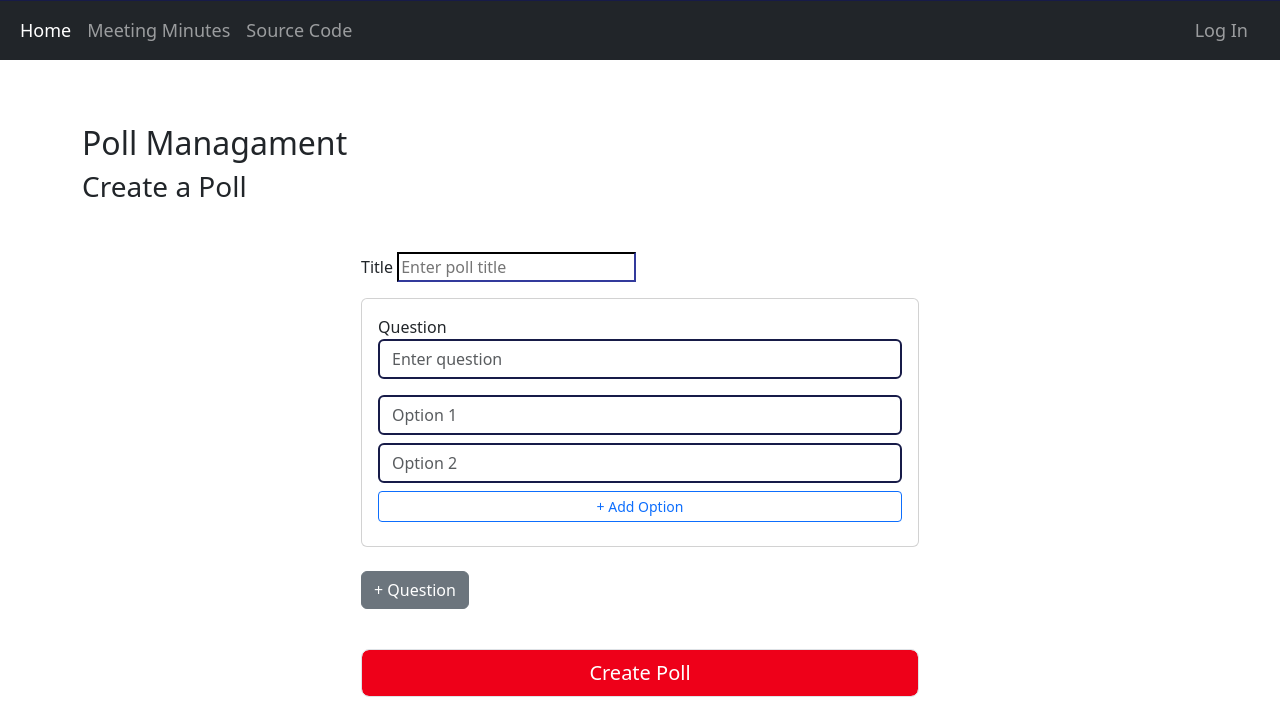
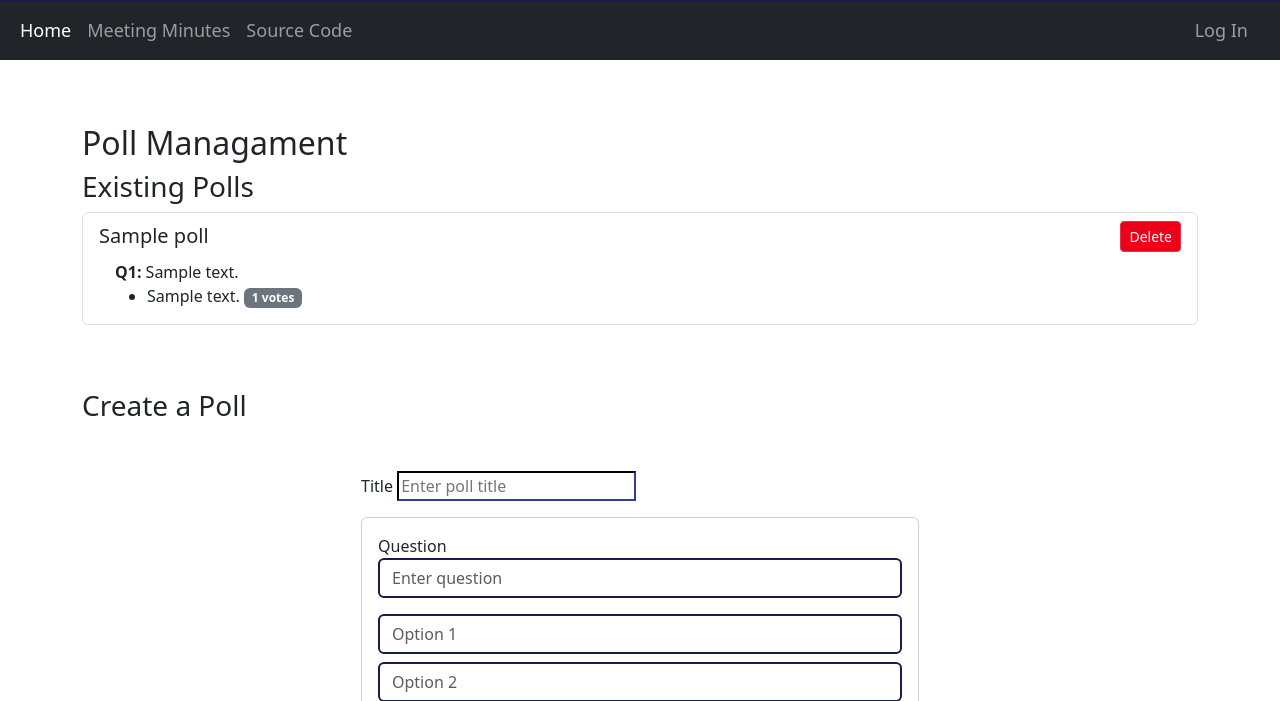
Before and after one commit to acm-udayton/ACM-Meeting-Records, a Flask app: template app/templates/admin/polls.html in a window 1280 px wide. Shown: the part 191-892 px from the top of the page. Run offline with Flask 3, Linux system fonts and the light colour scheme; tables that the repository leaves empty hold one stand-in row (values such as "Sample post"); the template is opened without the code that fills it: values that come from a table or form of the project are taken from there, most other values are stand-ins (such as "Sample title", 1, 10 or a date in 2020).

Commit message:
Added functionality to view a poll, and a button to delete it.

```diff
--- a/app/templates/admin/polls.html
+++ b/app/templates/admin/polls.html
@@ -9,12 +9,53 @@
       <div class="row">
         <main class="col-12">
             <h2>Poll Managament</h2>
+
+                        <section class="mb-5">
+                <h3>Existing Polls</h3>
+                {% if polls %}
+                    <div class="list-group">
+                        {% for poll in polls %}
+                        <div class="list-group-item mb-3">
+                            <div class="d-flex justify-content-between align-items-center mb-2">
+                                <h5 class="mb-0">{{ poll.title }}</h5>
+                                    <form action="{{ url_for('polls.delete_poll', poll_id=poll.id) }}" method="POST" style="display: inline;">
+                                        <button type="submit" class="btn btn-sm btn-danger" onclick="return confirm('Are you sure you want to delete this poll?')">Delete</button>
+                                    </form>
+                            </div>
+
+                            <!-- Display Questions -->
+                            {% if poll.questions %}
+                                <div class="ms-3">
+                                    {% for question in poll.questions %}
+                                        <div class="mb-2">
+                                            <strong>Q{{ loop.index }}:</strong> {{ question.question_text }}
+                                            <!-- Display Options -->
+                                            {% if question.options %}
+                                                <ul class="mb-1">
+                                                    {% for option in question.options %}
+                                                        <li>{{ option.option_text }} <span class="badge bg-secondary">{{ option.votes }} votes</span></li>
+                                                    {% endfor %}
+                                                </ul>
+                                            {% endif %}
+                                        </div>
+                                    {% endfor %}
+                                </div>
+                            {% else %}
+                                <p class="text-muted ms-3">No questions added yet.</p>
+                            {% endif %}
+                        </div>
+                        {% endfor %}
+                    </div>
+                {% else %}
+                    <p class="text-muted">No polls created yet.</p>
+                {% endif %}
+            </section>
+
             <h3>Create a Poll</h3>
-
-            <section id="form-context" class="d-grid justify-content-center text-center">
+            <section id="form-context" class="d-grid justify-content-left text-left">
             </section>
             <section id="form" class="d-flex justify-content-center">
-                <form action="/create-poll/" method="POST" class="col-6">
+                <form action="{{ url_for('polls.create_poll') }}" method="POST" class="col-6">
                     <div class="form mb-3 mt-3">
                         <label for="title">Title</label>
                         <input id="title" type="text" name="title" placeholder="Enter poll title", required>
```
